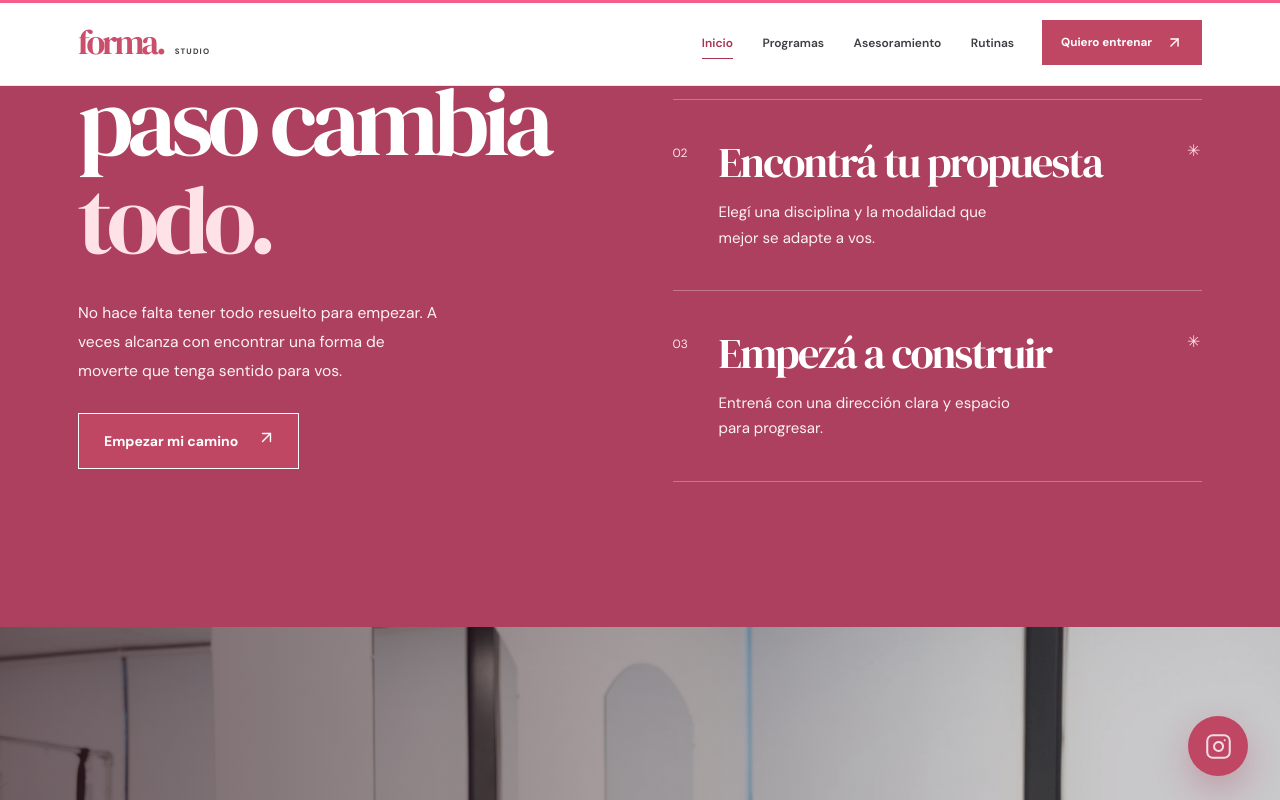
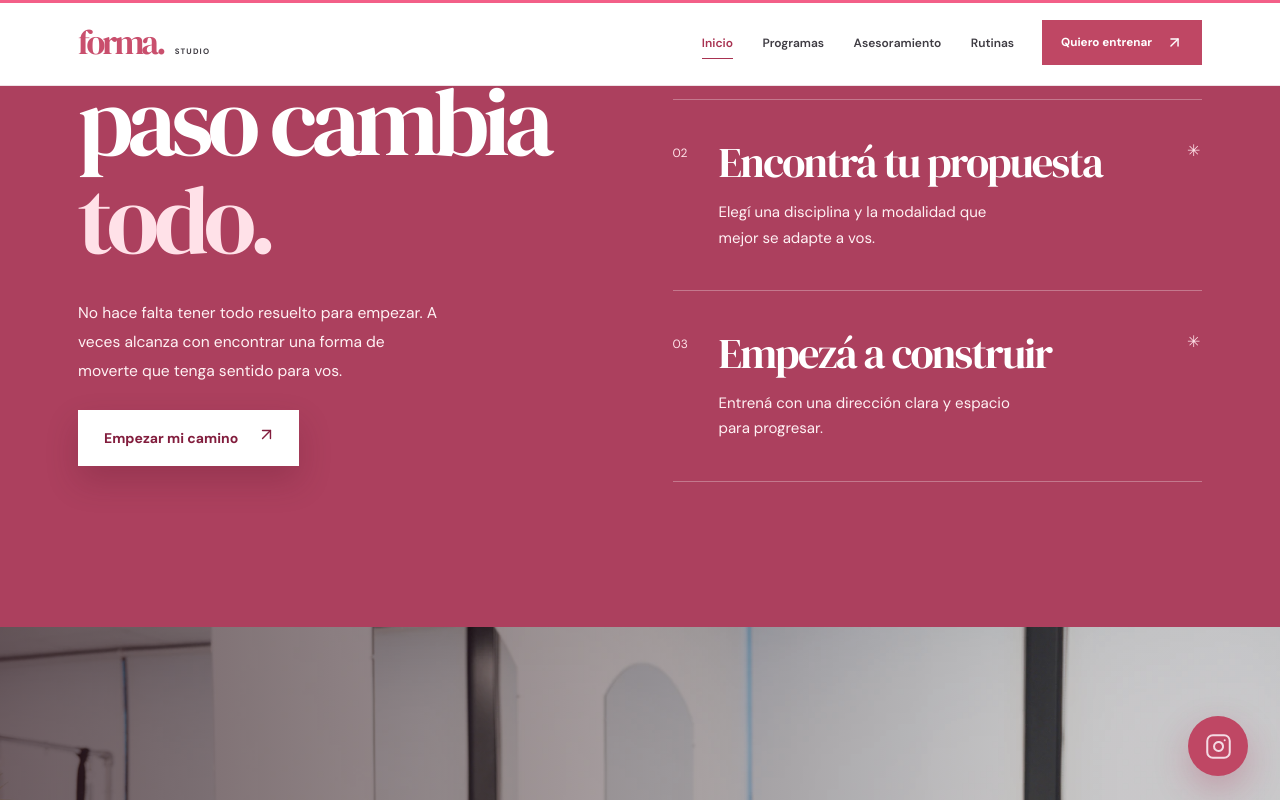
Before and after one commit to CamiloVenesia/forma-studio, a React (Vite) app: page / in a window 1280 px wide. In both pictures the pointer is over the link "Empezar mi camino". Shown: the part 5771-6571 px from the top of the page. Built offline with nearby package versions, Linux system fonts and the light colour scheme.

Commit message:
Mejorar contraste del boton de inicio

```diff
--- a/src/styles/index.css
+++ b/src/styles/index.css
@@ -1,3 +1,4 @@
+
 /* Tipografías locales */
 
 @import '@fontsource/dm-sans/400.css';
@@ -400,7 +401,6 @@
   user-select: none;
 }
 
-
 .hero.hero-v2 .hero-v2__visual > .hero-v2__perspective {
   position: absolute;
   z-index: 3;
@@ -645,3 +645,47 @@
     opacity: 0;
   }
 }
+
+/* =========================================================
+   JOURNEY — CTA DE ALTO CONTRASTE
+   ========================================================= */
+
+.journey .arrow-link--outline {
+  background: #fff4f3;
+  border: 1px solid #fff4f3;
+  color: #9d2447;
+
+  box-shadow: 0 10px 24px rgb(76 17 37 / 16%);
+
+  transition:
+    background 250ms ease,
+    border-color 250ms ease,
+    color 250ms ease,
+    box-shadow 250ms ease,
+    transform 250ms ease;
+}
+
+.journey .arrow-link--outline:hover {
+  background: #ffffff;
+  border-color: #ffffff;
+  color: #821d3d;
+
+  transform: translateY(-3px);
+
+  box-shadow: 0 15px 32px rgb(76 17 37 / 22%);
+}
+
+.journey .arrow-link--outline:focus-visible {
+  outline: 3px solid #ffffff;
+  outline-offset: 5px;
+}
+
+@media (prefers-reduced-motion: reduce) {
+  .journey .arrow-link--outline {
+    transition: none;
+  }
+
+  .journey .arrow-link--outline:hover {
+    transform: none;
+  }
+}
```
